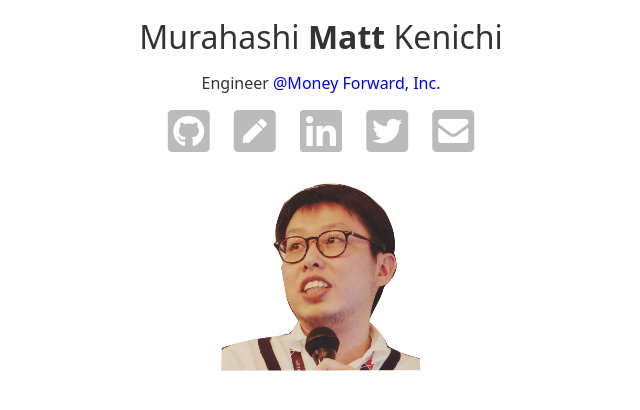
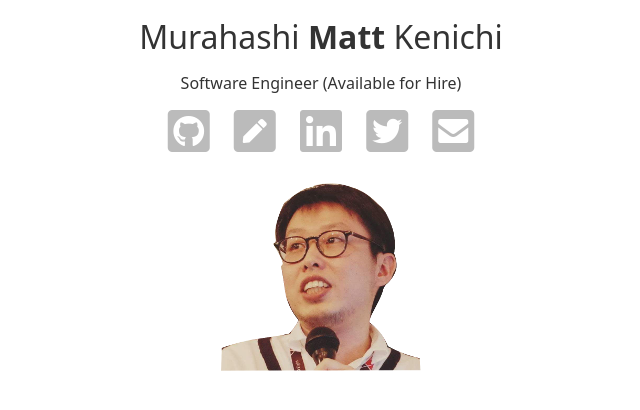
Before and after one commit to sanemat/anko.sane.jp, a plain HTML site: page index.html in a window 1280 px wide. Shown: the whole page, without its empty margins (319-959 px from the left). Drawn offline with Linux system fonts and the light colour scheme.

Commit message:
chore(career): update

```diff
--- a/index.html
+++ b/index.html
@@ -14,7 +14,7 @@
 <body>
 <article>
     <h1>Murahashi <b>Matt</b> Kenichi</h1>
-    <p>Engineer <a href="https://corp.moneyforward.com">@Money Forward, Inc.</a></p>
+    <p>Software Engineer (Available for Hire)</p>
     <ul class="icons">
         <li><a href="https://github.com/sanemat"><i class="fab fa-github-square fa-3x"></i></a></li>
         <li><a href="https://sanematsu.wordpress.com"><i class="fas fa-pen-square fa-3x"></i></a></li>
```
